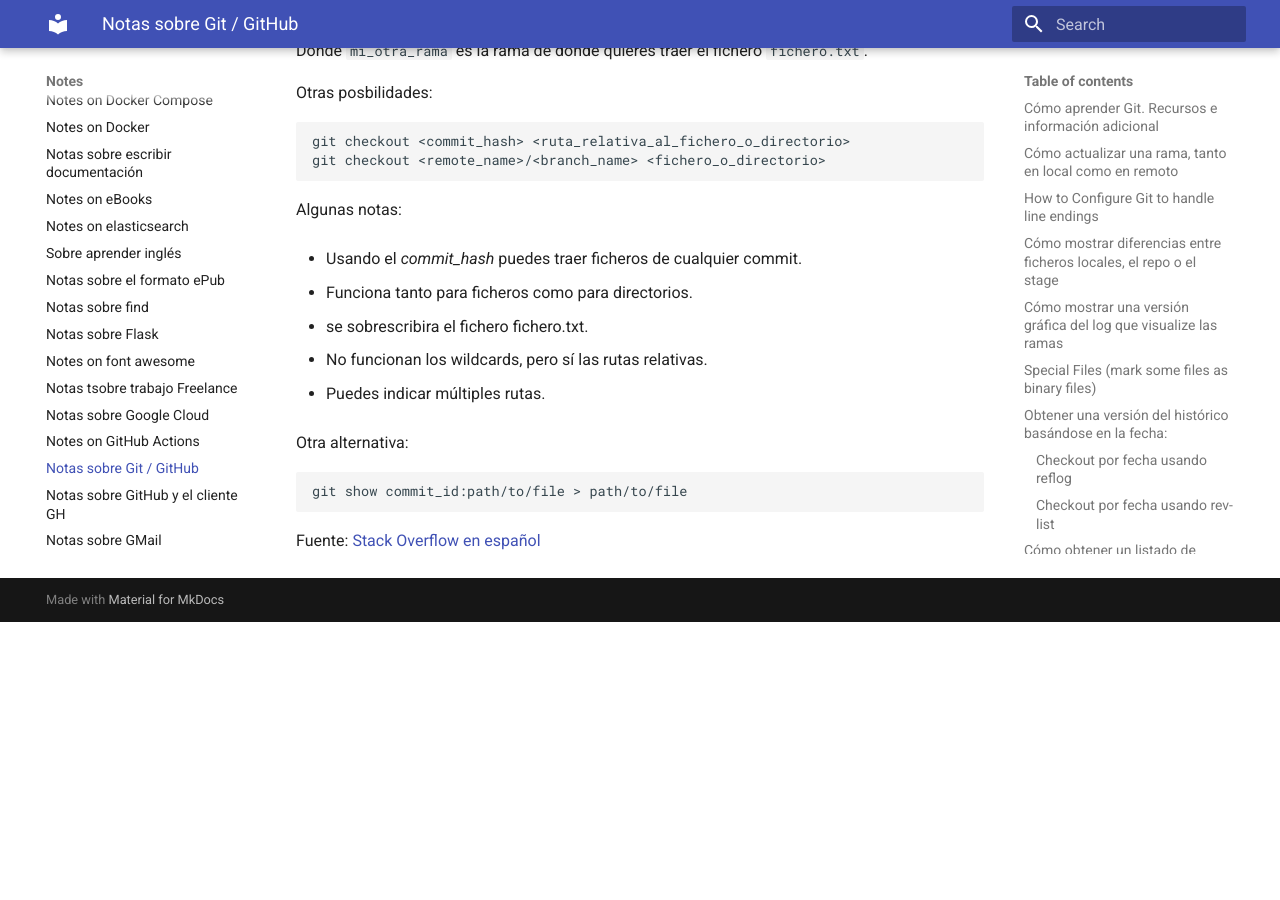
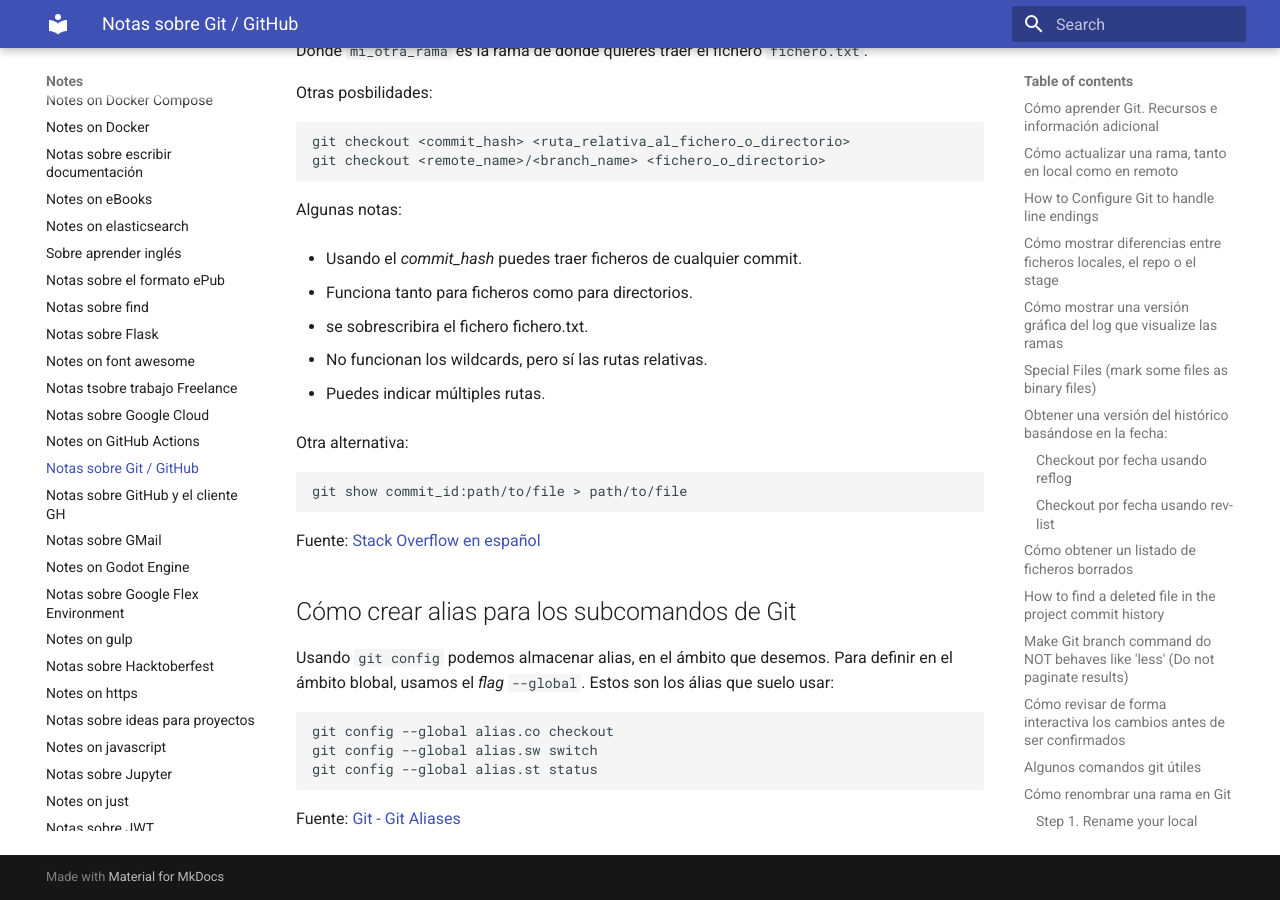
Before and after one commit to euribates/notes, an MkDocs documentation site: the page built from docs/notes-on-git.md, in a window 1280 px wide and 900 px high, scrolled down 14108 px. Built offline with MkDocs 1.6.1 and Material for MkDocs 9.7.7, drawn with Linux system fonts in a browser that asks for light colours; before the commit the page ends 14730 px from its top, so only the background shows below that.

````diff
--- a/docs/notes-on-git.md
+++ b/docs/notes-on-git.md
@@ -734,3 +734,17 @@
 
 Fuente:
 [Stack Overflow en español](https://es.stackoverflow.com/questions/243064/cdocs/notes-on-git.mdC3docs/notes-on-git.mdB3mo-copio-una-versidocs/notes-on-git.mdC3docs/notes-on-git.mdB3n-de-un-fichero-de-una-rama-de-git-a-otra)
+
+## Cómo crear alias para los subcomandos de Git
+
+Usando `git config` podemos almacenar alias, en el ámbito
+que desemos. Para definir en el ámbito blobal, usamos el
+_flag_ `--global`. Estos son los álias que suelo usar:
+
+```shell
+git config --global alias.co checkout
+git config --global alias.sw switch
+git config --global alias.st status
+```
+
+Fuente: [Git - Git Aliases](https://git-scm.com/book/en/v2/Git-Basics-Git-Aliases)
````
